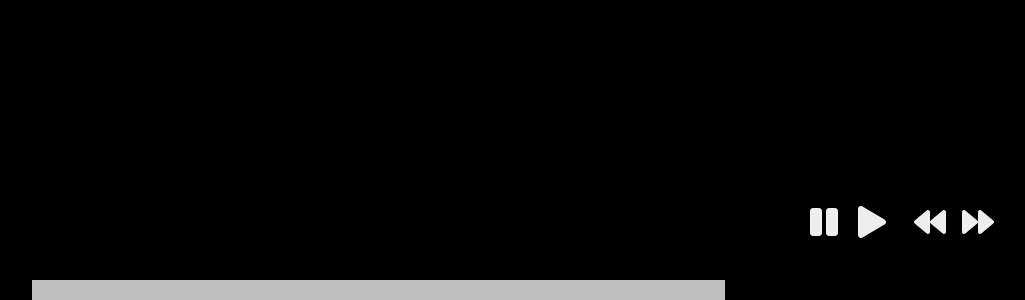
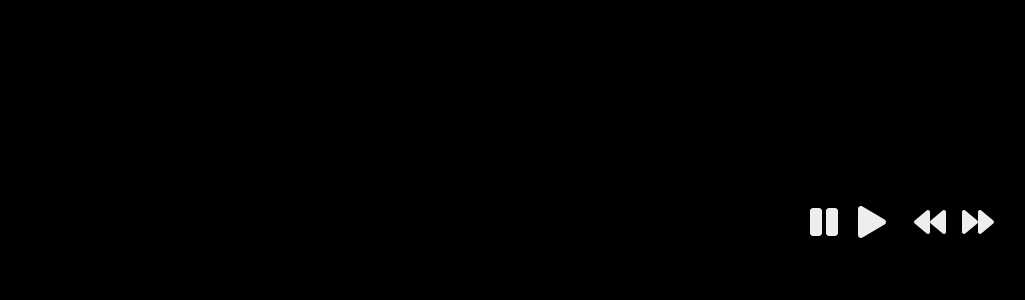
Before and after one commit to sidhlee/react-carousel-1, a React (Create React App) app: page / in a window 1280 px wide. Shown: the part 500-800 px from the top of the page, without its empty margins (113-1138 px from the left). Built offline with nearby package versions, Linux system fonts and the light colour scheme.

Commit message:
Implement ProgressBar

```diff
--- a/src/App.js
+++ b/src/App.js
@@ -14,6 +14,7 @@ import {
 
 import reducer from "./reducer";
 import slides from "./slides/slides";
+import useProgress from "./useProgress";
 
 function Slides(props) {
   return <ul {...props} />;
@@ -74,8 +75,8 @@ function SpacerGif({ width }) {
   return <div style={{ display: "inline-block", width }} />;
 }
 
-function ProgressBar() {
-  const progress = 0.7;
+function ProgressBar({ animate, time, currentIndex }) {
+  const progress = useProgress(animate, time, currentIndex);
   return (
     <div className="ProgressBar">
       <div style={{ width: `${progress * 100}%` }} />
@@ -145,7 +146,12 @@ function App() {
           children={<FaForward />}
         />
       </Controls>
-      <ProgressBar />
+      <ProgressBar
+        key={state.currentIndex + state.isPaying}
+        time={3000}
+        animate={state.isPlaying}
+        currentIndex={state.currentIndex}
+      />
       <div>
         This is some accessibility features for SR
         <h3>VisuallyHidden</h3>
--- a/src/index.scss
+++ b/src/index.scss
@@ -169,7 +169,7 @@ button:active {
   left: 0;
   right: 0;
   & > div {
-    background-color: hsla(0, 100%, 100%, 0.75);
+    background-color: hsla(0, 100%, 100%, 0.5);
     height: 20px;
   }
 }
--- /dev/null
+++ b/src/useProgress.js
@@ -0,0 +1,26 @@
+import { useState, useEffect } from "react";
+
+let useProgress = (animate, time, currentIndex) => {
+  let [progress, setProgress] = useState(0);
+
+  useEffect(() => {
+    if (animate) {
+      let rafId = null;
+      let start = null;
+      let step = timestamp => {
+        if (!start) start = timestamp;
+        let progress = timestamp - start;
+        setProgress(progress);
+        if (progress < time) {
+          rafId = requestAnimationFrame(step);
+        }
+      };
+      rafId = requestAnimationFrame(step);
+      return () => cancelAnimationFrame(rafId);
+    }
+  }, [animate, time, currentIndex]); // need currentIndex as diff list to cleanup/re-init progress.
+
+  return animate ? Math.min(progress / time, time) : 0;
+};
+
+export default useProgress;
```
